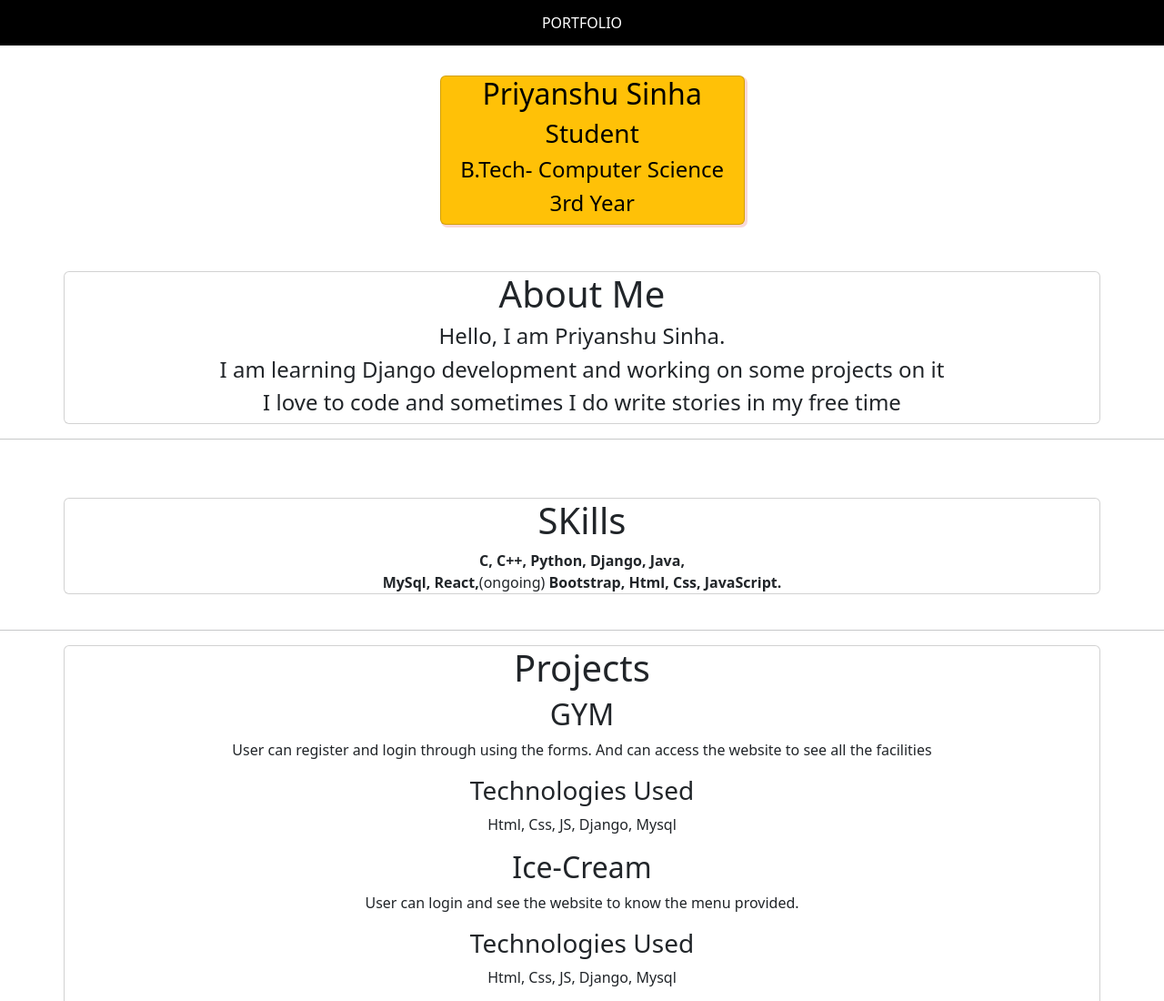
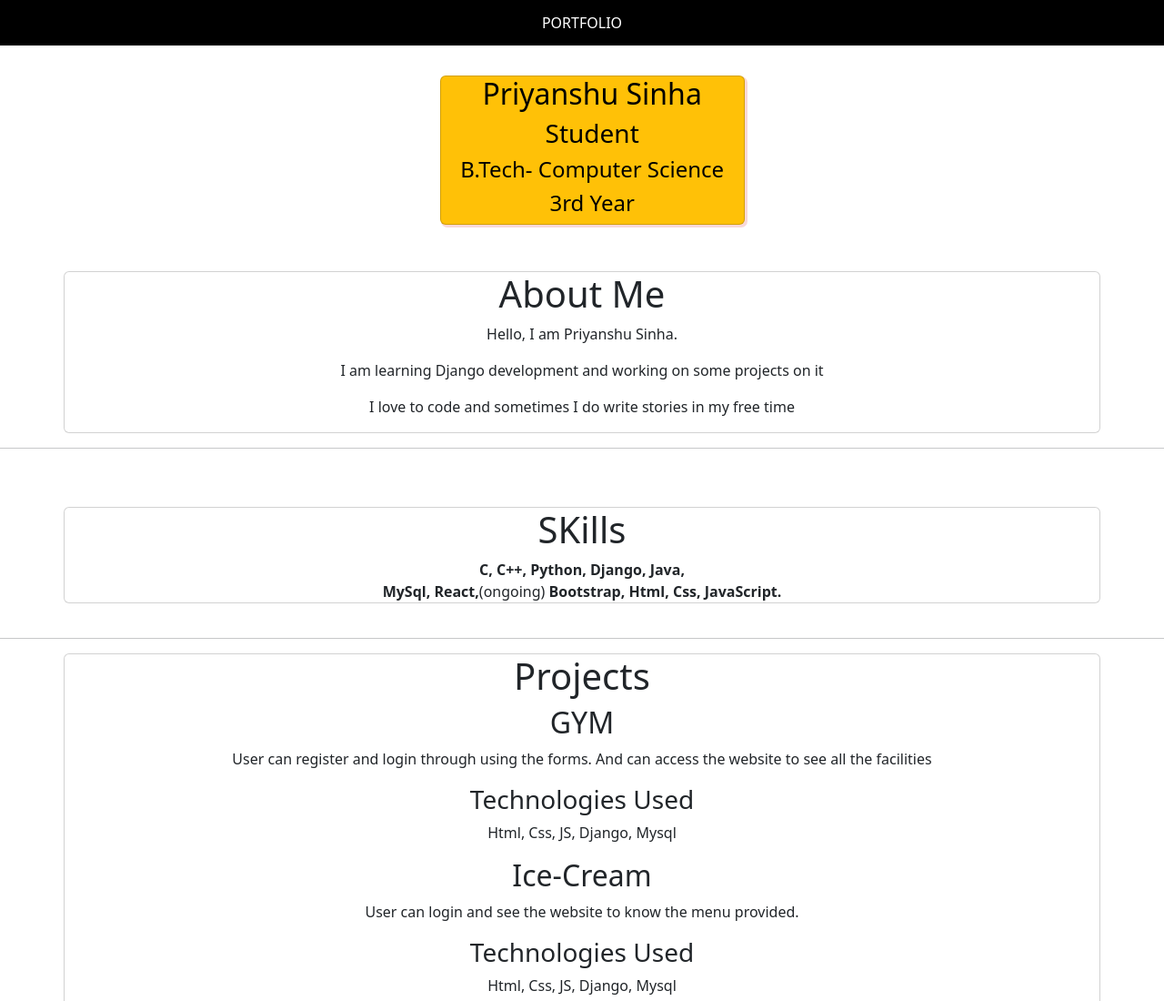
Before and after one commit to priyanshu12-12/priyanshu.github.io, a plain HTML site: page index.html in a window 1280 px wide. Shown: the top 1100 px of the page at 91% size. Drawn offline with nearby package versions, Linux system fonts and the light colour scheme.

Commit message:
Update index.html

```diff
--- a/index.html
+++ b/index.html
@@ -25,9 +25,9 @@
 <!-- <div class="aboutbody container"> -->
     <div class="about card container">
         <h1>About Me</h1>
-        <h4>Hello, I am Priyanshu Sinha.</h4>
-        <h4>I am learning Django development and working on some projects on it</h4>
-        <h4>I love to code and sometimes I do write stories in my free time</h4>
+        <p>Hello, I am Priyanshu Sinha.</p>
+        <p>I am learning Django development and working on some projects on it</p>
+        <p>I love to code and sometimes I do write stories in my free time</p>
     </div>
     <hr>
 <!-- </div> -->
@@ -65,6 +65,7 @@
             <p>Html, CSS, Django, Mysql</p></li>
         </div>
 <hr>
+        <br>
     </div>
     <div class="contacts container card">
         <h1>Contact me @</h1> <a href="mailto:sinhapriyanshu81@gmail.com" style="text-decoration: none;">sinhapriyanshu81@gmail.com</a>
```
